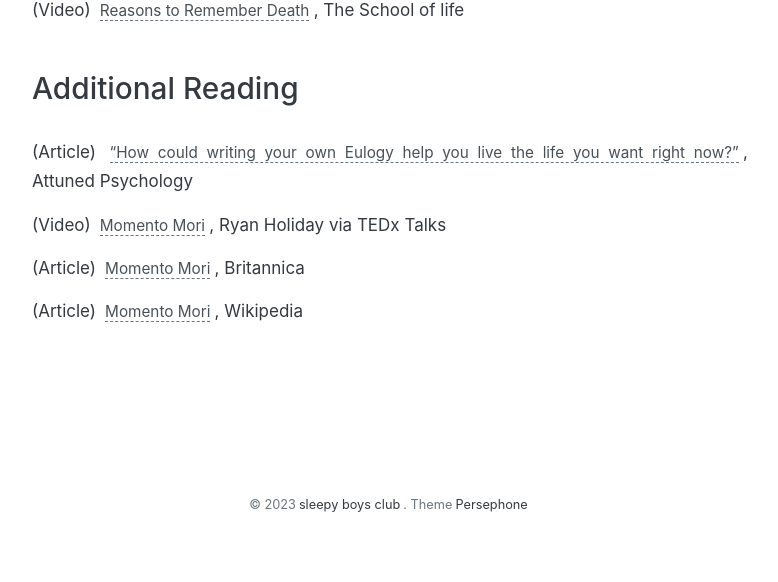
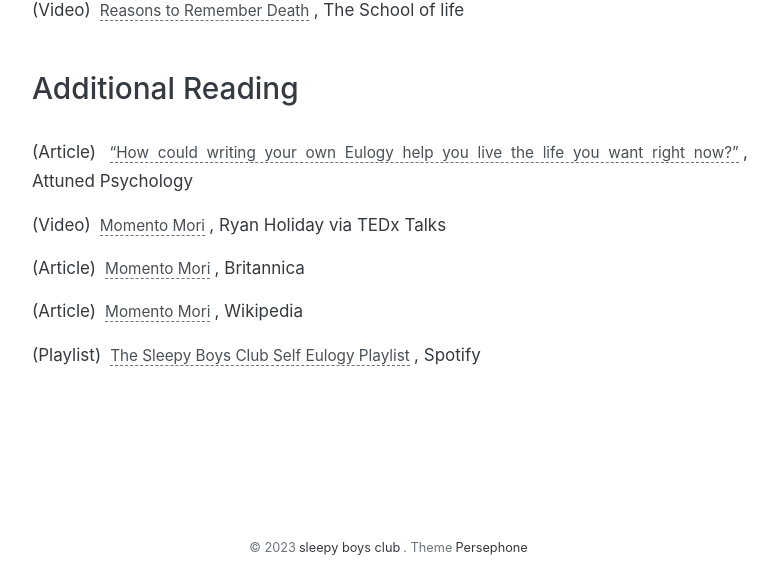
Before and after one commit to sleepyboysclub/sleepyboysclub.github.io, a Jekyll site: the page built from _posts/meetups/2023-09-04-momento-mori.md, in a window 1280 px wide and 900 px high, scrolled down 881 px, cut to the strip 318-900 px from the top of the window. Shown: the whole strip, without its empty margins (250-1028 px from the left). Built offline with Jekyll 4.4.1, drawn with Linux system fonts in a browser that asks for light colours; before the commit the page ends 1738 px from its top, so only the background shows below that.

Commit message:
Update 2023-09-04-momento-mori.md

```diff
--- a/_posts/meetups/2023-09-04-momento-mori.md
+++ b/_posts/meetups/2023-09-04-momento-mori.md
@@ -25,3 +25,5 @@ We will consider and write our thoughts about the life we would like to live, th
 (Article) [Momento Mori](https://www.britannica.com/topic/memento-mori), Britannica
 
 (Article) [Momento Mori](https://en.wikipedia.org/wiki/Memento_mori), Wikipedia
+
+(Playlist) [The Sleepy Boys Club Self Eulogy Playlist](https://open.spotify.com/playlist/6RriRvmdc19Pbmm9uvfzJX?si=3fe447977f2b4b11), Spotify
```
